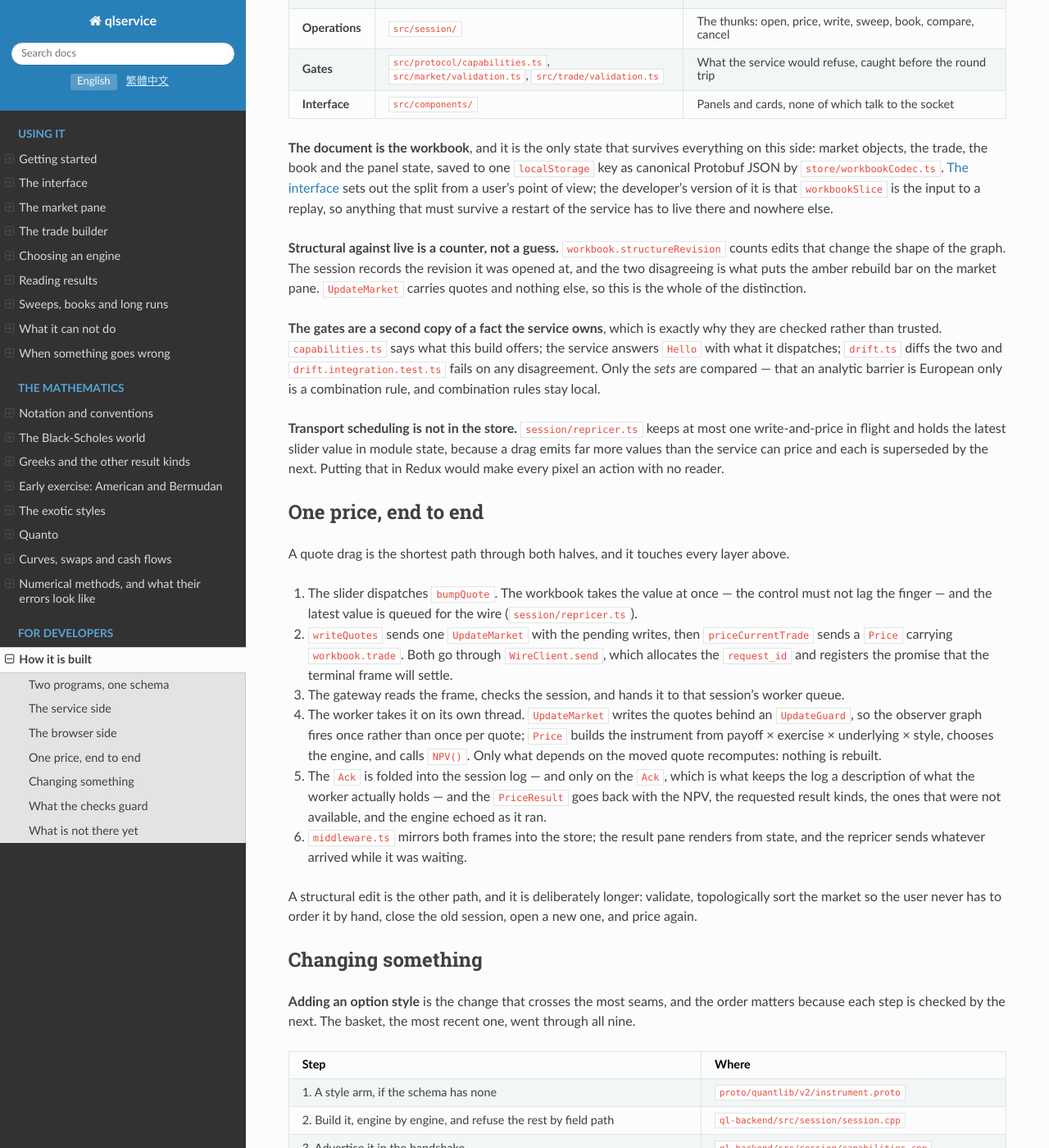
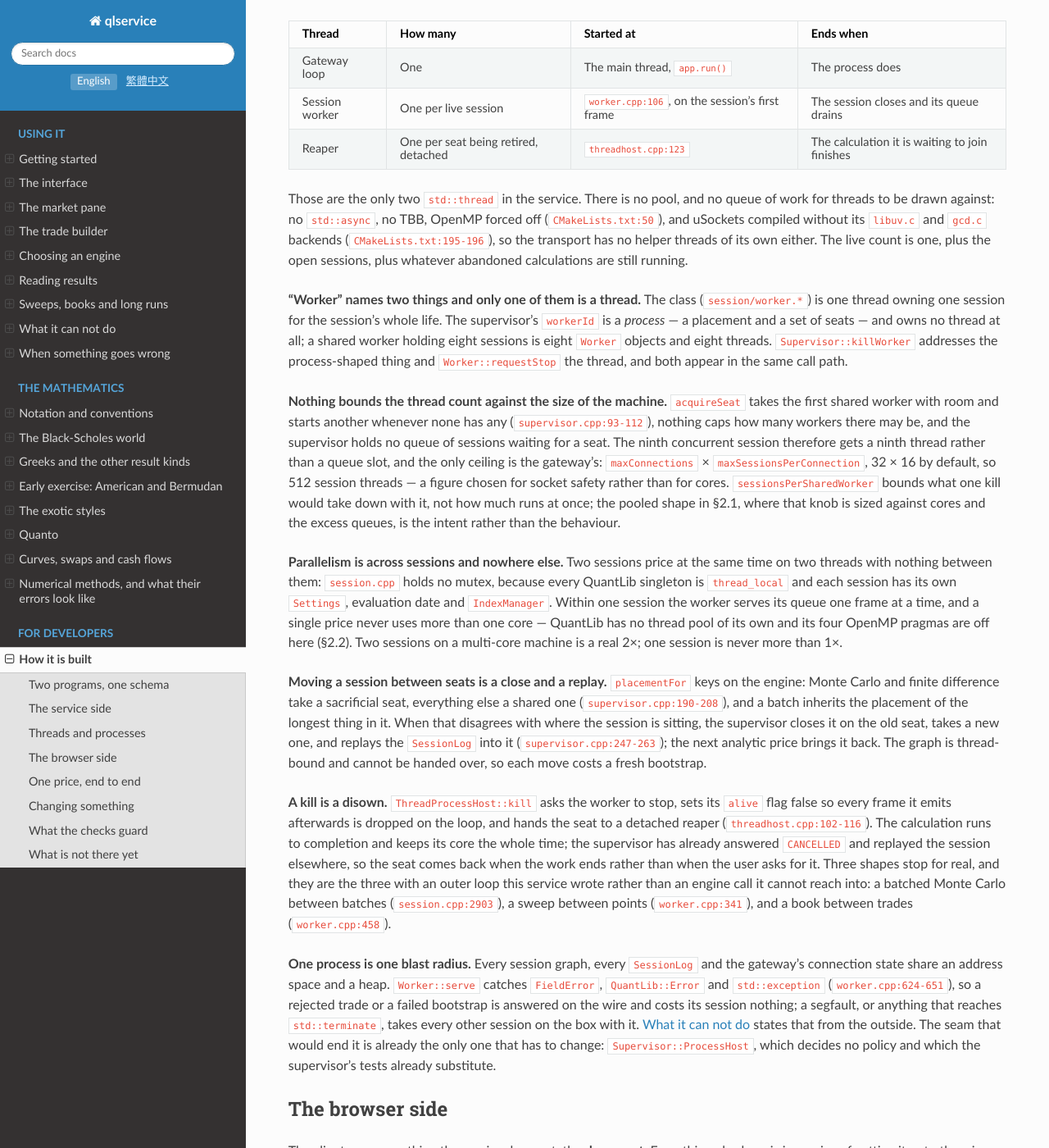
Before and after one commit to markccchiang/ql-frontend, a Sphinx documentation site: the page built from doc/architecture.md, in a window 1280 px wide and 1400 px high, scrolled down 2493 px. Shown: the whole window at 82% size. Built offline with Sphinx 7.4.7 and the Read the Docs theme 3.1.0, drawn with Linux system fonts in a browser that asks for light colours; some of the changed text lies outside the part shown.

Commit message:
Say what the threads and processes actually are
The guide described placement in the design's vocabulary -- shared workers,
sacrificial processes, seats -- without saying that this build has one process
and creates no others. A developer reading it would expect forks and a working
kill, and find neither.

Adds "Threads and processes" to the developer's page, read off the code: the
two std::thread in the service and what starts each, that "worker" names both
a thread-owning class and a process-shaped map entry, that nothing caps the
thread count against cores because acquireSeat starts another worker rather
than queueing, that a kill is a disown and only three outer loops stop for
real, and that one process is one blast radius. The placement paragraph now
points forward to it.

Co-Authored-By: Claude Opus 5 <noreply@anthropic.com>
Claude-Session: https://claude.ai/code/session_01MJtVZSjTSgWshw7miPwQ9g

```diff
--- a/doc/architecture.md
+++ b/doc/architecture.md
@@ -74,7 +74,8 @@ it asks for something long and cancellable. Moving is a close and a replay, not
 a migration, because the graph is thread-bound. That is the whole reason a
 `SessionLog` exists: `OpenSession` plus the accepted `UpdateMarket` frames
 determine the graph completely, so a session that loses its worker is rebuilt
-under the same `session_id` and the client is never told it moved.
+under the same `session_id` and the client is never told it moved. What a
+seat and a worker actually are in this build is the next section.
 
 **Every rejection names a field.** `QLS_FIELD_REQUIRE` and `QLS_FIELD_FAIL`
 (`src/errors/fielderror.hpp:66,77`) raise an error carrying a wire code and the
@@ -82,6 +83,96 @@ dotted path of the field to blame; `session.cpp` uses them 204 times. That path
 is what the interface highlights, and it is why nothing this build cannot price
 is silently ignored — the schema is deliberately wider than the build, and the
 gap between them is answered rather than approximated.
+
+## Threads and processes
+
+The layer table says a worker is one thread and one session. This is what that
+adds up to at runtime, and it is worth having straight before reading either
+repository, because the vocabulary of the design and the shape of this build
+are not the same thing: `DESIGN.md` §2.1 is written for worker processes, and
+this build has none.
+
+**One process, and it never makes another.** There is no `fork`, `exec*`,
+`posix_spawn`, `popen` or Boost.Process anywhere in `src/`. `main.cpp` builds a
+`Gateway` and calls `run()`, which enters `app.run()` on the main thread
+(`gateway.cpp:663`) and stays there. Everything §2.1 calls a worker process is
+an entry in a `std::map` here: `ThreadProcessHost::spawn` invents an id,
+records a placement, and starts nothing at all (`threadhost.cpp:31-35`).
+
+**Threads are created per session and never pooled.**
+
+| Thread | How many | Started at | Ends when |
+| --- | --- | --- | --- |
+| Gateway loop | One | The main thread, `app.run()` | The process does |
+| Session worker | One per live session | `worker.cpp:106`, on the session's first frame | The session closes and its queue drains |
+| Reaper | One per seat being retired, detached | `threadhost.cpp:123` | The calculation it is waiting to join finishes |
+
+Those are the only two `std::thread` in the service. There is no pool, and no
+queue of work for threads to be drawn against: no `std::async`, no TBB, OpenMP
+forced off (`CMakeLists.txt:50`), and uSockets compiled without its `libuv.c`
+and `gcd.c` backends (`CMakeLists.txt:195-196`), so the transport has no helper
+threads of its own either. The live count is one, plus the open sessions, plus
+whatever abandoned calculations are still running.
+
+**"Worker" names two things and only one of them is a thread.** The class
+(`session/worker.*`) is one thread owning one session for the session's whole
+life. The supervisor's `workerId` is a *process* — a placement and a set of
+seats — and owns no thread at all; a shared worker holding eight sessions is
+eight `Worker` objects and eight threads. `Supervisor::killWorker` addresses
+the process-shaped thing and `Worker::requestStop` the thread, and both appear
+in the same call path.
+
+**Nothing bounds the thread count against the size of the machine.**
+`acquireSeat` takes the first shared worker with room and starts another
+whenever none has any (`supervisor.cpp:93-112`), nothing caps how many workers
+there may be, and the supervisor holds no queue of sessions waiting for a seat.
+The ninth concurrent session therefore gets a ninth thread rather than a queue
+slot, and the only ceiling is the gateway's: `maxConnections` ×
+`maxSessionsPerConnection`, 32 × 16 by default, so 512 session threads — a
+figure chosen for socket safety rather than for cores.
+`sessionsPerSharedWorker` bounds what one kill would take down with it, not how
+much runs at once; the
+pooled shape in §2.1, where that knob is sized against cores and the excess
+queues, is the intent rather than the behaviour.
+
+**Parallelism is across sessions and nowhere else.** Two sessions price at the
+same time on two threads with nothing between them: `session.cpp` holds no
+mutex, because every QuantLib singleton is `thread_local` and each session has
+its own `Settings`, evaluation date and `IndexManager`. Within one session the
+worker serves its queue one frame at a time, and a single price never uses more
+than one core — QuantLib has no thread pool of its own and its four OpenMP
+pragmas are off here (§2.2). Two sessions on a multi-core machine is a real
+2×; one session is never more than 1×.
+
+**Moving a session between seats is a close and a replay.** `placementFor` keys
+on the engine: Monte Carlo and finite difference take a sacrificial seat,
+everything else a shared one (`supervisor.cpp:190-208`), and a batch inherits
+the placement of the longest thing in it. When that disagrees with where the
+session is sitting, the supervisor closes it on the old seat, takes a new one,
+and replays the `SessionLog` into it (`supervisor.cpp:247-263`); the next
+analytic price brings it back. The graph is thread-bound and cannot be handed
+over, so each move costs a fresh bootstrap.
+
+**A kill is a disown.** `ThreadProcessHost::kill` asks the worker to stop, sets
+its `alive` flag false so every frame it emits afterwards is dropped on the
+loop, and hands the seat to a detached reaper (`threadhost.cpp:102-116`). The
+calculation runs to completion and keeps its core the whole time; the
+supervisor has already answered `CANCELLED` and replayed the session elsewhere,
+so the seat comes back when the work ends rather than when the user asks for
+it. Three shapes stop for real, and they are the three with an outer loop this
+service wrote rather than an engine call it cannot reach into: a batched Monte
+Carlo between batches (`session.cpp:2903`), a sweep between points
+(`worker.cpp:341`), and a book between trades (`worker.cpp:458`).
+
+**One process is one blast radius.** Every session graph, every `SessionLog`
+and the gateway's connection state share an address space and a heap.
+`Worker::serve` catches `FieldError`, `QuantLib::Error` and `std::exception`
+(`worker.cpp:624-651`), so a rejected trade or a failed bootstrap is answered
+on the wire and costs its session nothing; a segfault, or anything that reaches
+`std::terminate`, takes every other session on the box with it. {doc}`limits`
+states that from the outside. The seam that would end it is already the only
+one that has to change: `Supervisor::ProcessHost`, which decides no policy and
+which the supervisor's tests already substitute.
 
 ## The browser side
 
```
Also changed, not shown: 1 other file.
